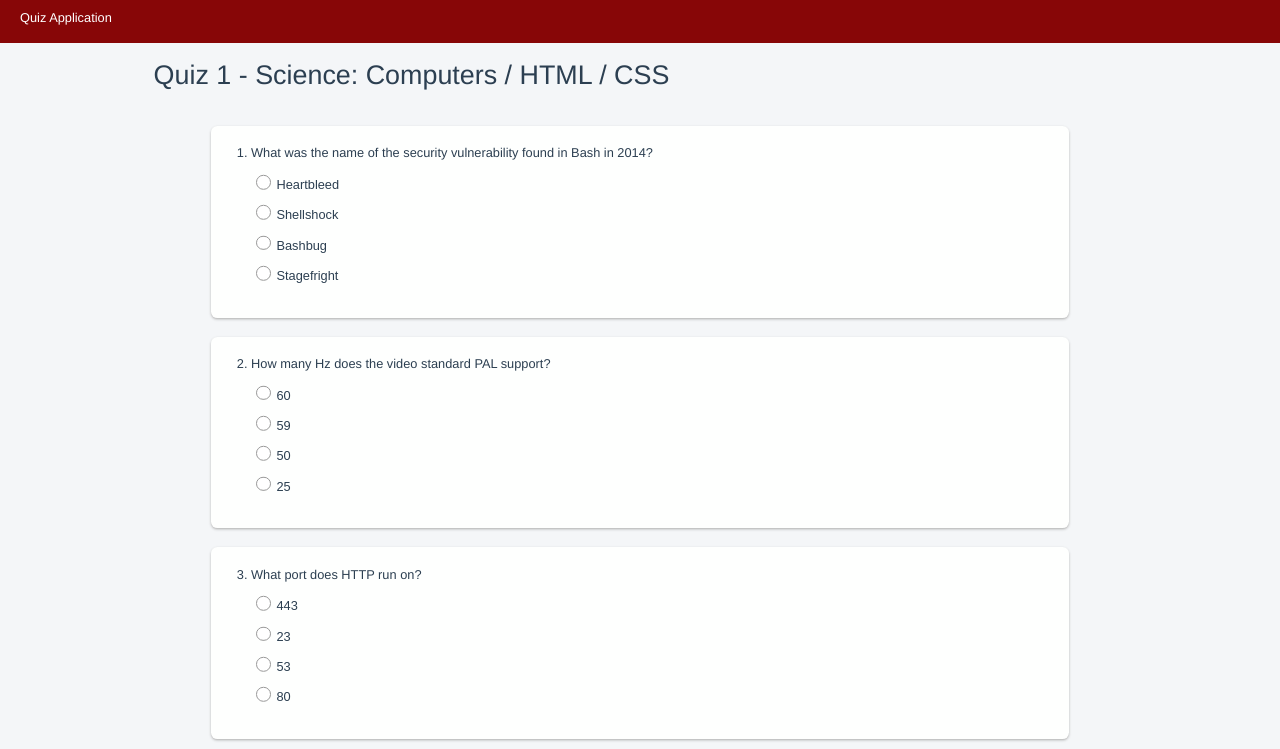
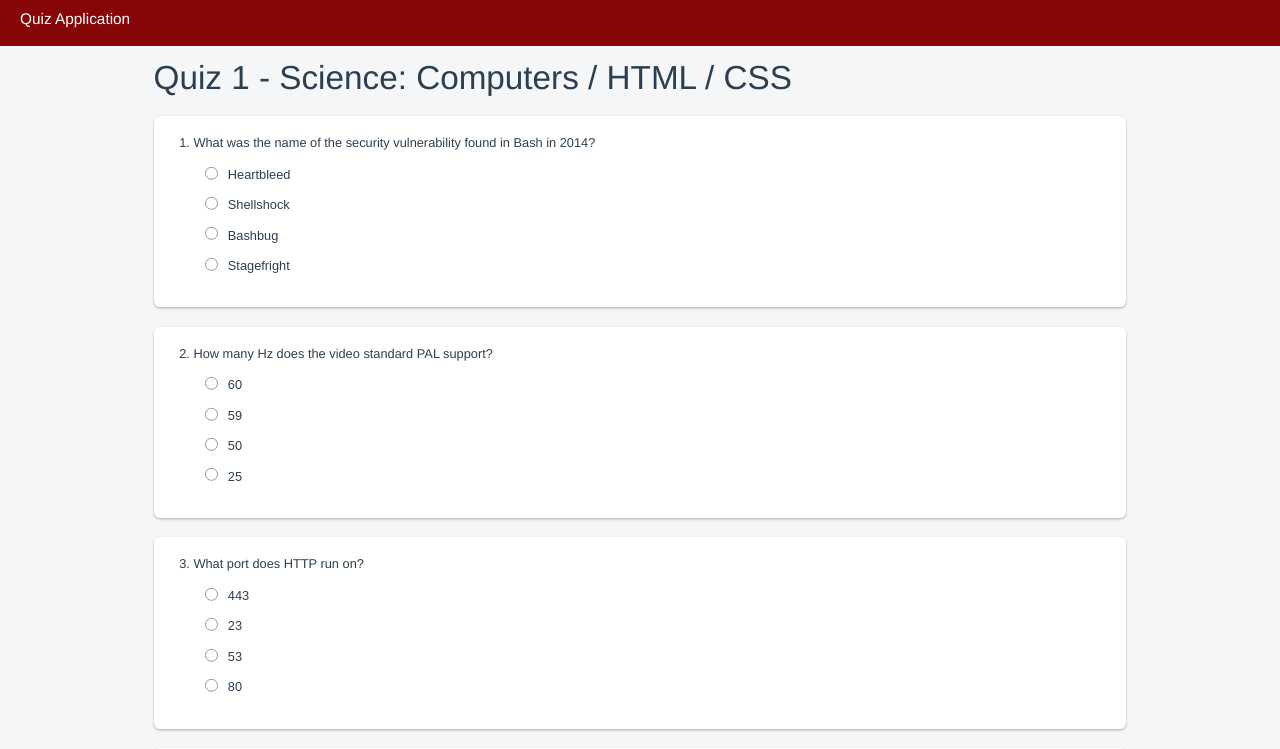
Before and after one commit to kukovisuals/snowjoe, a Vue app: page / in a window 1280 px wide. Shown: the top 749 px of the page. Built offline with nearby package versions, Linux system fonts and the light colour scheme.

Commit message:
added more pixel changes for different devices

```diff
--- a/src/App.vue
+++ b/src/App.vue
@@ -31,8 +31,8 @@ export default {
 
   --main-font-size: 3vw;
   --fixed-banner-Background: #870607;
-  --fixed-banner-title: 4vw;
-  --quiz-title-font-size: 5vw;
+  --fixed-banner-title: 5vw;
+  --quiz-title-font-size: 6vw;
 
   --question-answers-background-color: #FEFFFE;
   --question-answers-box-shadow:0vw 0.4vw 1vw #8b8989;
@@ -48,8 +48,8 @@ export default {
   --table-question-font-size: 2vw;
   --table-question-answers-box-shadow:-0.1vw 0.2vw 0.5vw #B3B3B3;
 
-  --desktop-fixed-banner-title: 1vw;
-  --desktop-font-size: 2.1vw;
+  --desktop-fixed-banner-title: 1.2vw;
+  --desktop-font-size: 2.6vw;
   --desktop-question-font-size: 1vw;
   --desktop-text-font-size: 1.1vw;
   --desktop-quesiton-answers-margin: 0 auto;
@@ -72,6 +72,9 @@ export default {
   background-color: var(--app-background-color);
 }
 
+.quiz_questions_container{
+  padding-bottom: 7vw;
+}
 
 /*
   ************************************************************************
@@ -112,7 +115,7 @@ export default {
 */
 
 .quiz_title{
-  line-height: 5vw;
+  /*line-height: 5vw;*/
   padding-top: 3vw;
   width: 90%;
   margin: 0 auto;
@@ -126,9 +129,9 @@ export default {
 */
 
 .results_container{
-  width: 60%;
+  width: 80%;
   margin: 0 auto;
-  font-size: 3.5vw;
+  font-size: 5vw;
   padding-top: 4vw;
   text-align: center;
 }
@@ -136,9 +139,9 @@ export default {
   text-decoration: underline;
 }
 .percentage{
-  font-size: 4vw;
+  font-size: 5vw;
   color: red;
-  padding-top: 1vw;
+  padding-top: 3vw;
 }
 
 
@@ -205,9 +208,9 @@ export default {
   border: 3px solid #0E7B0E;
   background-image: radial-gradient( #26a52f, #0a8f20);
   color: white;
-  height: 11vw;
+  height: 9vw;
   padding-left: 3vw;
-  margin-left: -3vw;
+  margin-left: -4.2vw;
   border-radius: 2vw;
 }
 
@@ -219,10 +222,10 @@ export default {
 }
 
 .activeAnswer input[type="radio"]{
-  top: 25%;
+  top: 29%;
 }
 .activeAnswer .answer{
-  top: 25%;
+  top: 22%;
   position: relative;
 }
 input[type="radio"] {
@@ -238,19 +241,19 @@ input[type="radio"] {
   margin: 0;
   font: inherit;
   color: currentColor;
-  width: 3.15vw;
-  height: 3.15vw;
+  width: 3vw;
+  height: 3vw;
   border-radius: 50%;
   transform: translateY(-0.075em);
   display: grid;
   place-content: center;
-  bottom: 1vw;
+  bottom: 0.5vw;
 }
 
 input[type="radio"]::before {
   content: "";
-  width: 0.65em;
-  height: 0.65em;
+  width: 0.3em;
+  height: 0.3em;
   border-radius: 50%;
   transform: scale(0);
   transition: 120ms transform ease-in-out;
@@ -263,40 +266,10 @@ input[type="radio"]:checked::before {
 input[type="radio"]:checked  {
   border: 1px solid var(--form-control-color);
 }
-/* checked state */
-/*input:checked+.design::before {
-  opacity: 1;
-  transform: scale(.6);
-}*/
-
-
-/* other states */
-/*input:hover+.design,*/
-/*input:focus+.design {
-  border: 1px solid var(--radial-background-color);
-}*/
-
-/*input:hover+.design:before,*/
-/*input:focus+.design:before {
-
-  border-color: 1px solid var(--radial-background-color);
-  background: var(--radial-background-color);
-}*/
-
-/*input:hover~.text {
-  color: blue;
-}*/
-
-/*input:focus+.design::after,
-input:active+.design::after {
-  opacity: .1;
-  transform: scale(1);
-}*/
-
 
 .button_container{
   padding: 5vw;
-  width: 16%;
+  width: 26%;
   margin: 0 auto;
 }
 .submit_button{
@@ -348,8 +321,9 @@ input:active+.design::after {
   }
   .question_answers{
     width: 86%;
-    margin: 4vw 0 0 3vw;
+    margin: 3vw 0 0 3vw;
     box-shadow: var(--table-question-answers-box-shadow);
+    border-radius: 1vw;
   }
   .question{
     font-size: var(--table-question-font-size);
@@ -357,7 +331,7 @@ input:active+.design::after {
   }
   .answer{
     font-size: var(--tablet-text-font-size);
-    margin-left: 3.5vw;
+    margin-left: 3vw;
   }
   .design{
     width: 1.8vw;
@@ -371,8 +345,11 @@ input:active+.design::after {
   .activediv.activeAnswer {
     height: 5vw;
     padding-left: 1vw;
-    margin-left: -1vw;
+    margin-left: -1.4vw;
     border-radius: 1.2vw;
+  }
+  .activeAnswer .answer{
+    top: 27%;
   }
   .results_container{
     font-size: 2.4vw;
@@ -383,20 +360,29 @@ input:active+.design::after {
   }
   .percentage{
     font-size: 2.5vw;
+    padding-top: 1.2vw;
+  }
+  .activeAnswer input[type="radio"] {
+    top: 33%;
   }
   input[type="radio"] {
     border: 1px solid #999999;
-    bottom: 0vw;
-    width: 2.15vw;
-    height: 2.15vw;
+    bottom: 0.3vw;
+    width: 1.6vw;
+    height: 1.6vw;
+  }
+  input[type="radio"]::before{
+    width: 0.45em;
+    height: 0.45em;
   }
 
   .answer.active{
     height: 4.5vw;
   }
   .rightWrong{
-    top: -4vw;
+    top: -3.2vw;
     font-size: 1.5vw;
+    right: 1.5vw;
   }
   .submit_button {
     width: 11vw;
@@ -413,12 +399,12 @@ input:active+.design::after {
   .quiz_title{
     font-size: var(--desktop-font-size);
     padding-left: 0;
-    padding-top: 0vw;
+    padding-top: 1vw;
     width: 76vw;
     max-width: 1500px;
   }
   .question_answers{
-    width: 67vw;
+    width: 76vw;
     max-width: 1500px;
     margin: var(--desktop-quesiton-answers-margin);
     margin-top: 1.5vw;
@@ -431,7 +417,7 @@ input:active+.design::after {
   }
   .answer{
     font-size: 1vw;
-    margin-left: 1.6vw;
+    margin-left: 1.8vw;
   }
   .design{
     width: 0.8vw;
@@ -445,15 +431,27 @@ input:active+.design::after {
     font-size: var(--desktop-question-font-size);
     padding: 1.5vw 9vw 1.3vw 2vw;
   }
+
+  .activeAnswer .answer{
+    top: 32%;
+  }
+  .activeAnswer input[type="radio"] {
+    top: 33%;
+  }
   input[type="radio"] {
     border: 1px solid #999999;
     bottom: 0.1vw;
-    width: 1.15vw;
-    height: 1.15vw;
+    width: 1vw;
+    height: 1vw;
+  }
+
+  input[type="radio"]::before{
+    width: 0.8em;
+    height: 0.8em;
   }
   .activediv.activeAnswer {
     border: 3.5px solid #067406;
-    height: 2.5vw;
+    height: 3.3vw;
     padding-left: 0.7vw;
     margin-left: -1vw;
     border-radius: 0.5vw;
@@ -466,21 +464,21 @@ input:active+.design::after {
   }
   .answers{
     padding-bottom: 1.2vw;
-    padding-left: 3.5vw;
+    padding-left: 4vw;
   }
   .answers:last-child .answer {
     margin-bottom: 1.5vw;
   }
   .results_container{
-    font-size: 1.6vw;
+    font-size: 1.9vw;
     padding-top: 1vw;
   }
   .average_result {
     padding-top: 1.6vw;
   }
   .percentage{
-    font-size: 1.5vw;
-    padding-top: 1vw;
+    font-size: 2vw;
+    padding-top: 0.7vw;
   }
   .answer.active{
     height: 2.5vw;
@@ -489,9 +487,9 @@ input:active+.design::after {
     border-radius: 0.5vw;
   }
   .rightWrong{
-    top: -2vw;
-    right: 1.5vw;
-    font-size: 0.9vw;
+    top: -2.3vw;
+    right: 0.8vw;
+    font-size: 1vw;
   }
   .submit_button{
     width: 5vw;
--- a/src/components/ErrorComponent.vue
+++ b/src/components/ErrorComponent.vue
@@ -5,7 +5,6 @@
   >
     <p class="error_message">
       Answer all questions before submitting. Unanswered questions are displayed in yellow.
-      }
     </p>
   </div>
 </template>
```
Also changed, not shown: src/questions.json (+1 -1 lines).
